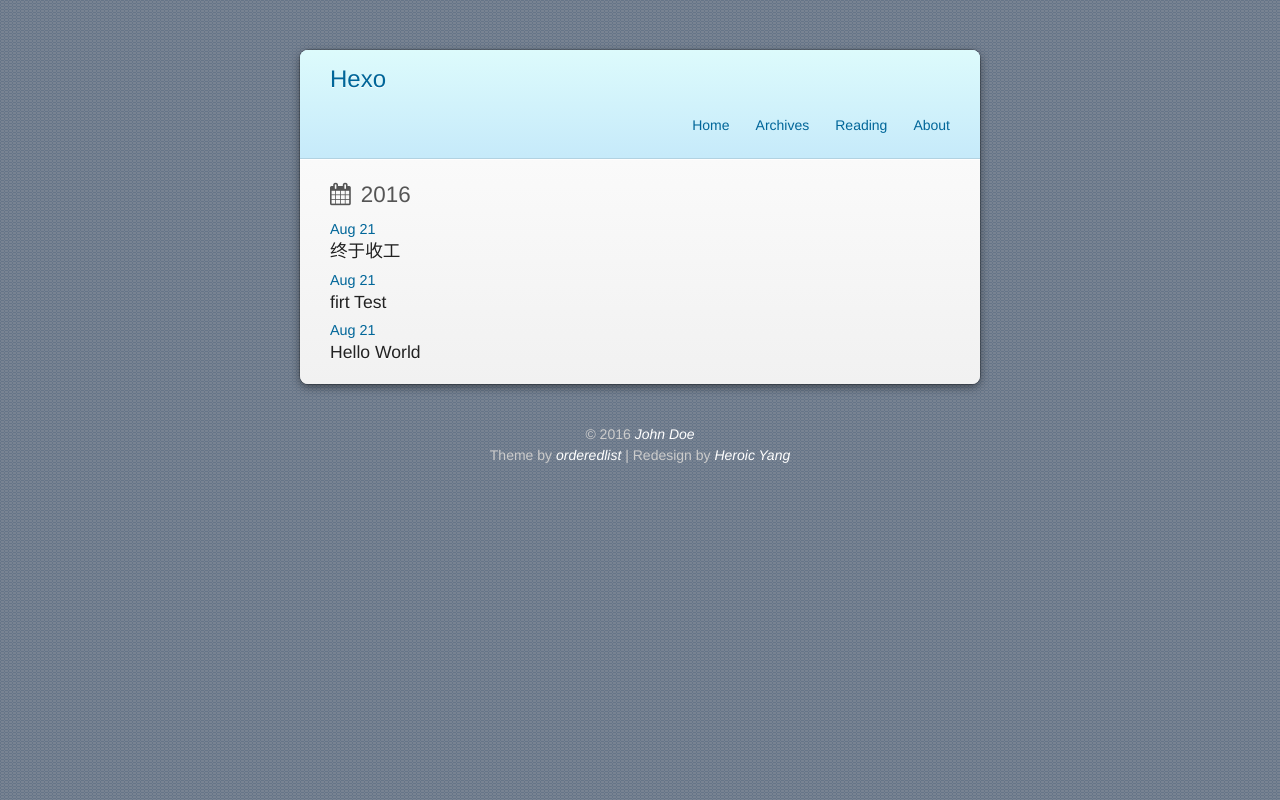
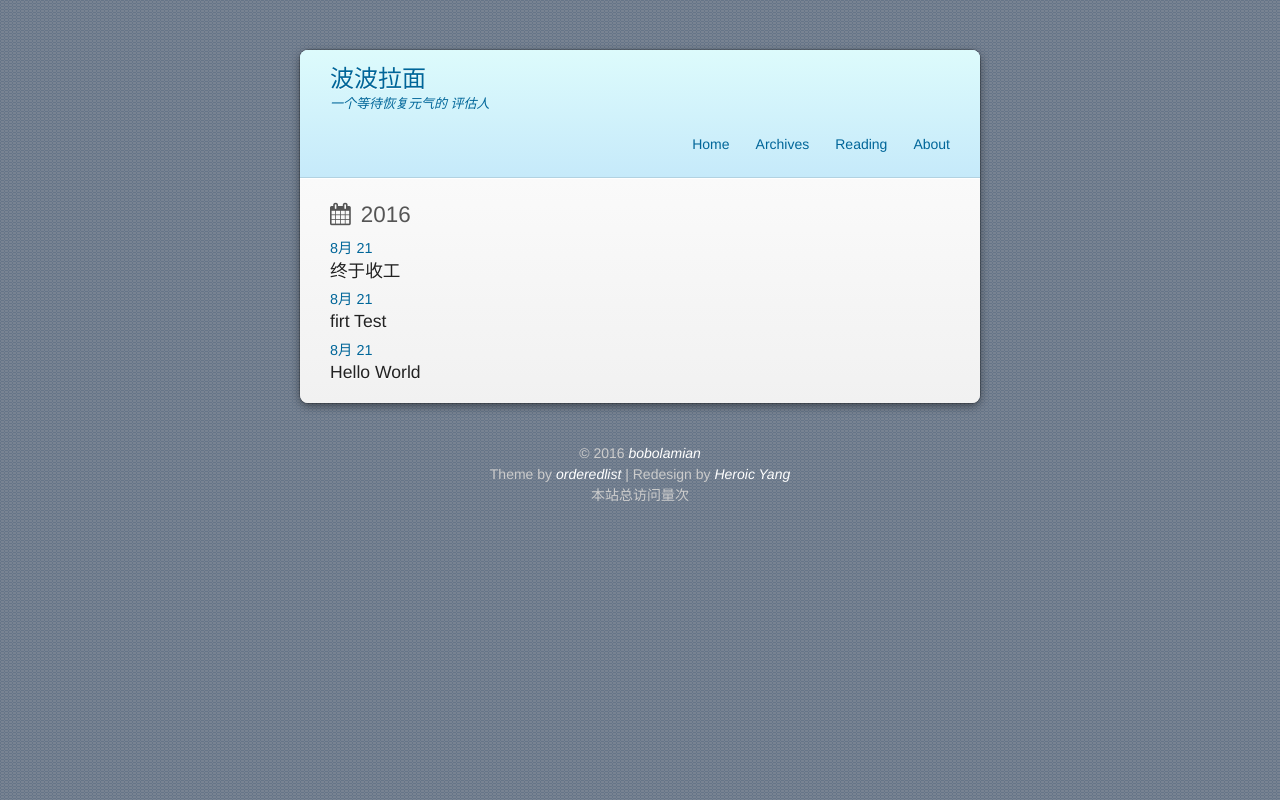
Before and after one commit to bobolamian/bobolamian.github.com, a plain HTML site: page archives/2016/08/index.html in a window 1280 px wide. Drawn offline with nearby package versions, Linux system fonts and the light colour scheme; some packages are replaced by stand-ins of ours; a script that the page names is missing; a web font is replaced by a local one.

Commit message:
Site updated: 2016-08-21 02:45:10

```diff
--- a/archives/2016/08/index.html
+++ b/archives/2016/08/index.html
@@ -4,18 +4,21 @@
   <meta charset="utf-8">
   <meta http-equiv="X-UA-Compatible" content="chrome=1">
 
-  <title>Archives: 2016/8 | Hexo</title>
+  <title>归档: 2016/8 | 波波拉面</title>
   <meta name="viewport" content="width=device-width, initial-scale=1, maximum-scale=1, user-scalable=no">
 
-    <meta name="author" content="John Doe">
+    <meta name="author" content="bobolamian">
 
 
-  <meta property="og:type" content="website">
-<meta property="og:title" content="Hexo">
-<meta property="og:url" content="http://yoursite.com/archives/2016/08/index.html">
-<meta property="og:site_name" content="Hexo">
+  <meta name="description" content="bobolamian | 波波拉面">
+<meta property="og:type" content="website">
+<meta property="og:title" content="波波拉面">
+<meta property="og:url" content="http://bobolamian.me/archives/2016/08/index.html">
+<meta property="og:site_name" content="波波拉面">
+<meta property="og:description" content="bobolamian | 波波拉面">
 <meta name="twitter:card" content="summary">
-<meta name="twitter:title" content="Hexo">
+<meta name="twitter:title" content="波波拉面">
+<meta name="twitter:description" content="bobolamian | 波波拉面">
 
 
     <link rel="icon" type="image/x-icon" href="/favicon.ico">
@@ -29,8 +32,8 @@
   <div class="wrapper">
     <header id="header">
   <div class="title">
-    <h1><a href="/">Hexo</a></h1>
-    <p><a href="/"></a></p>
+    <h1><a href="/">波波拉面</a></h1>
+    <p><a href="/">一个等待恢复元气的 评估人</a></p>
   </div>
   <nav class="nav">
     <ul>
@@ -70,7 +73,7 @@
   <header>
     <a href="/2016/08/21/终于收工/">
   <time datetime="2016-08-20T18:07:07.000Z">
-    Aug 21
+    8月 21
   </time>
 </a>
 
@@ -87,7 +90,7 @@
   <header>
     <a href="/2016/08/21/firt-Test/">
   <time datetime="2016-08-20T16:23:01.000Z">
-    Aug 21
+    8月 21
   </time>
 </a>
 
@@ -104,7 +107,7 @@
   <header>
     <a href="/2016/08/21/hello-world/">
   <time datetime="2016-08-20T16:15:47.847Z">
-    Aug 21
+    8月 21
   </time>
 </a>
 
@@ -123,7 +126,7 @@
   </div>
   <footer id="footer"><div class="copyright">
 
-  &copy; 2016 <a href="/">John Doe</a>
+  &copy; 2016 <a href="/">bobolamian</a>
 
 </div>
 <div class="theme-copyright">
@@ -131,7 +134,9 @@
    |
   Redesign by <a href="http://heroicyang.com/" target="_blank">Heroic Yang</a>
 </div>
-<div class="clearfix"></div></footer>
+<div class="clearfix"></div>
+<script async src="//dn-lbstatics.qbox.me/busuanzi/2.3/busuanzi.pure.mini.js"></script>
+            <span id="busuanzi_container_site_pv">本站总访问量<span id="busuanzi_value_site_pv"></span>次</span></footer>
   <script src="//ajax.googleapis.com/ajax/libs/jquery/1.8/jquery.min.js"></script>
 <script src="/js/scale.fix.js"></script>
 <script src="/js/jquery.imagesloaded.min.js"></script>
```
Also changed, not shown: 2016/08/21/firt-Test/index.html (+10 -8 lines), 2016/08/21/hello-world/index.html (+10 -8 lines), 2016/08/21/终于收工/index.html (+10 -8 lines), about/index.html (+14 -9 lines), archives/2016/index.html (+19 -14 lines), archives/index.html (+19 -14 lines), index.html (+16 -11 lines), reading/index.html (+14 -9 lines).
